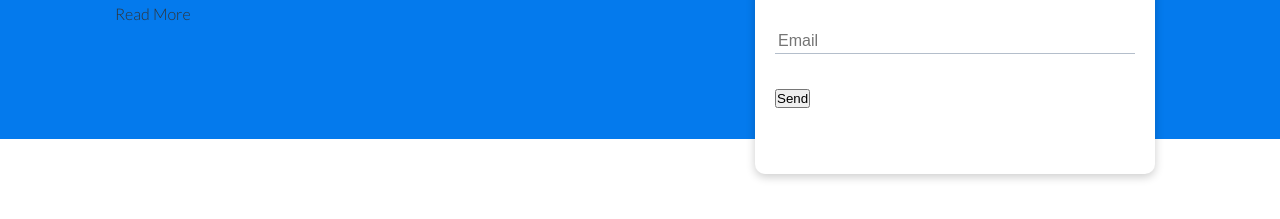
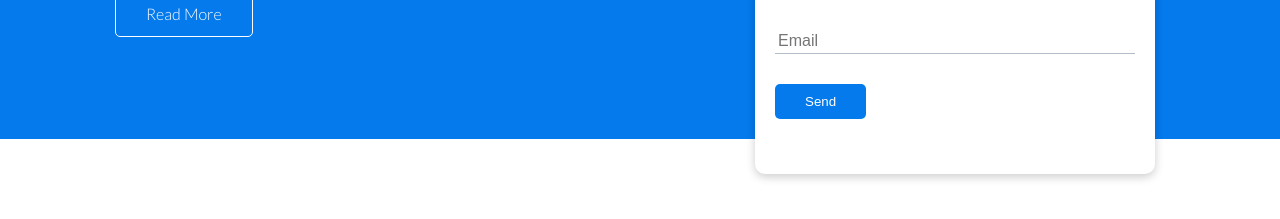
Before and after one commit to bendrendel/loruki-website, a plain HTML site: page index.html in a window 1280 px wide. Shown: the part 331-550 px from the top of the page. Drawn offline with Linux system fonts and the light colour scheme.

Commit message:
Add button styles

```diff
--- a/css/style.css
+++ b/css/style.css
@@ -130,6 +130,25 @@ img {
     margin: 10px;
 }
 
+.btn {
+    display: inline-block;
+    padding: 10px 30px;
+    cursor: pointer;
+    background-color: var(--primary-color);
+    color: #fff;
+    border: none;
+    border-radius: 5px;
+}
+
+.btn-outline {
+    background-color: transparent;
+    border: 1px #fff solid;
+}
+
+.btn:hover {
+    transform: scale(.98);
+}
+
 .flex {
     display: flex;
     justify-content: center;
```
